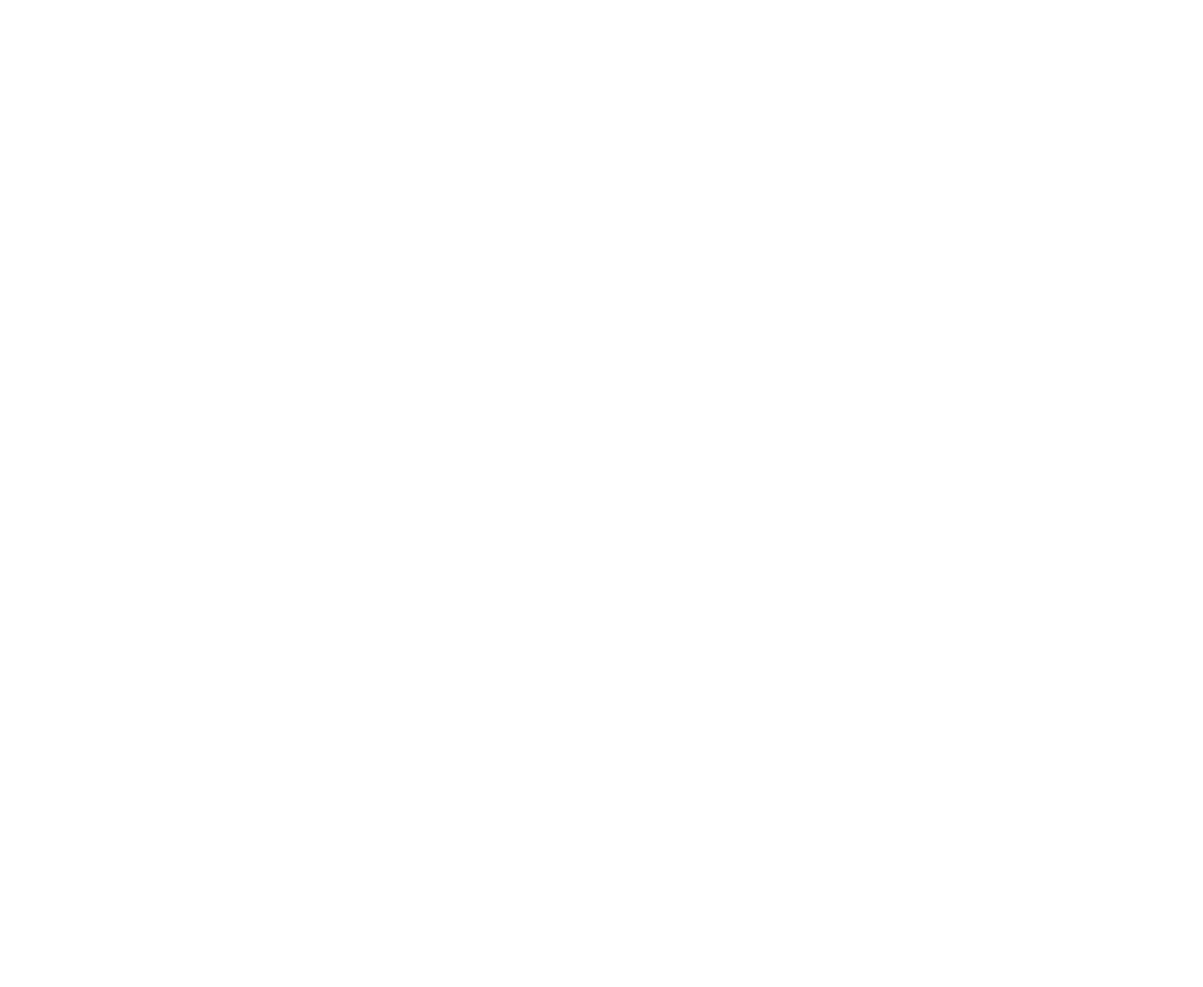
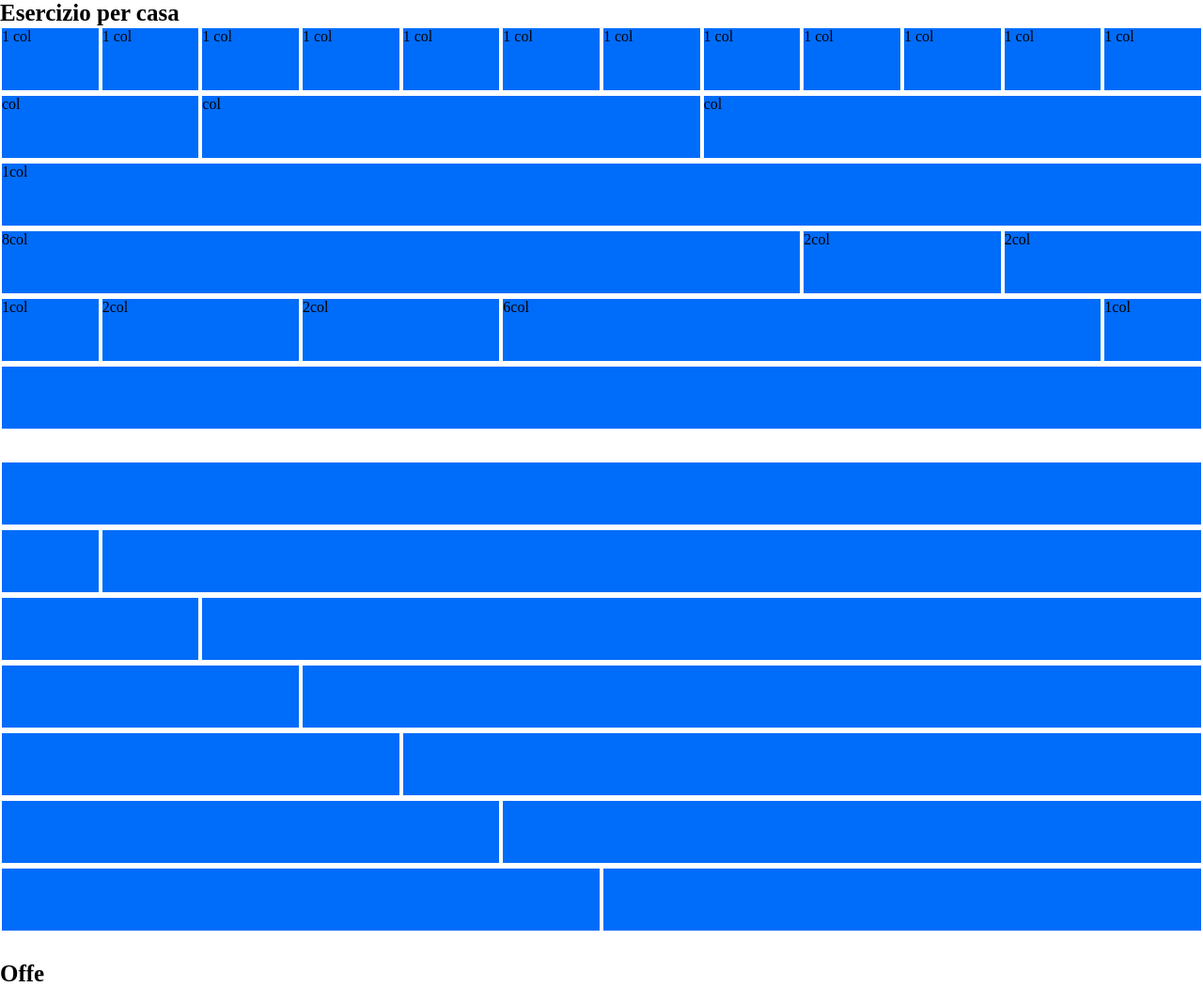
Before and after one commit to GianMarcoPimentel/html-css-12bool, a plain HTML site: page index.html in a window 1280 px wide. Shown: the whole page at 94% size. Before the commit the page ends 800 px from the top, so only its background shows below. Drawn offline with Linux system fonts and the light colour scheme.

Commit message:
Fine disposizione metà esercizio, mancano contenitori verdi

```diff
--- a/css/12bool.css
+++ b/css/12bool.css
@@ -3,57 +3,77 @@
     padding: 0;
     box-sizing: border-box;
 }
-
+.container {
+    max-width: 100%;
+    margin: 0px;
+}
 .row {
     display: flex;
     flex-direction: row;
     flex-wrap: wrap;
+    margin-bottom: 2px;
+
+}
+.mb{
+    margin-bottom: 30px;
+}
+/* test */
+[class*="col-"] {
+    background-color: #006CFA;
+    border: 2px solid white;
+    height: 70px;
 }
 
+.justify-center{
+    justify-content: center;
+}
+.align-center{
+    align-items: center;
+}
 /* Impostazione selettori colonne */
 .col-1 {
-    flex-basis: calc((100% / 12));
-    max-width: calc((100% / 12));
+    flex-basis: calc((100% / 12 ));
+    max-width: calc((100% / 12 ));
 }
 
 .col-2 {
-    flex-basis: calc((100% / 12) *  2);
-    max-width: calc((100% / 12) *  2);
+    flex-basis: calc((100% / 12) *  2 );
+    max-width: calc((100% / 12) *  2 );
 }
 
 .col-3 {
-    flex-basis: calc((100% / 12) *  3);
-    max-width: calc((100% / 12) *  3);
+    flex-basis: calc((100% / 12) *  3 );
+    max-width: calc((100% / 12) *  3 );
 }
 
 .col-4 {
-    flex-basis: calc((100% / 12) *  4);
-    max-width: calc((100% / 12) *  4);
+    flex-basis: calc((100% / 12) *  4 );
+    max-width: calc((100% / 12) *  4 );
 }
 
 .col-5 {
-    flex-basis: calc((100% / 12) *  5);
-    max-width: calc((100% / 12) *  5);
+    flex-basis: calc((100% / 12) *  5 );
+    max-width: calc((100% / 12) *  5 );
 }
 
 .col-6 {
-    flex-basis: calc((100% / 12) *  6);
-    max-width: calc((100% / 12) *  6);
+    flex-basis: calc((100% / 12) *  6 );
+    max-width: calc((100% / 12) *  6 );
 }
 
 .col-7 {
-    flex-basis: calc((100% / 12) *  7);
-    max-width: calc((100% / 12) *  7);
+    flex-basis: calc((100% / 12) *  7 );
+    max-width: calc((100% / 12) *  7 );
 }
 
 .col-8 {
-    flex-basis: calc((100% / 12) *  8);
-    max-width: calc((100% / 12) *  8);
+    flex-basis: calc((100% / 12) *  8 );
+    max-width: calc((100% / 12) *  8 );
 }
 
 .col-9 {
-    flex-basis: calc((100% / 12) *  9);
-    max-width: calc((100% / 12) *  9);
+    flex-basis: calc((100% / 12) *  9 );
+    max-width: calc((100% / 12) *  9 );
 }
 
 .col-10 {
@@ -68,11 +88,11 @@
 }
 
 .col-12 {
-    flex-basis: calc((100% / 12) * 12);
-    max-width: calc((100% / 12) * 12);
+     flex-basis: calc((100% / 12) * 12 );
+     max-width: calc((100% / 12) * 12 );
 }
 
-/* Impostazione offsets colonne */
+ /* Impostazione offsets colonne */
 
 .offset-1 {
     margin-left: calc(100% / 12 * 1);
--- a/css/style.css
+++ b/css/style.css
@@ -0,0 +1,3 @@
+h1{
+    font-size: 25px;
+}
--- a/index.html
+++ b/index.html
@@ -12,5 +12,143 @@
 </head>
 <body>
 
+        <h1>Esercizio per casa</h1>
+
+    <div class="container">
+
+        <div class="row">
+            <div class="col-1">
+                1 col
+            </div>
+            <div class="col-1">
+                1 col
+            </div>
+             <div class="col-1">
+                1 col
+            </div>
+            <div class="col-1">
+                1 col
+            </div>
+             <div class="col-1">
+                1 col
+            </div>
+            <div class="col-1">
+                1 col
+            </div>
+            <div class="col-1">
+                1 col
+            </div>
+            <div class="col-1">
+                1 col
+            </div>
+            <div class="col-1">
+                1 col
+            </div>
+            <div class="col-1">
+                1 col
+            </div>
+            <div class="col-1">
+                1 col
+            </div>
+            <div class="col-1">
+                1 col
+            </div>
+        </div>
+        <div class="row">
+            <div class="col-2">
+                col
+            </div>
+            <div class="col-5">
+                col
+            </div>
+            <div class="col-5">
+                col
+            </div>
+        </div>
+        <div class="row">
+            <div class="col-12">
+                1col
+            </div>
+        </div>
+        <div class="row">
+            <div class="col-8">
+                8col
+            </div>
+            <div class="col-2">
+                2col
+            </div>
+            <div class="col-2">
+                2col
+            </div>
+        </div>
+        <div class="row">
+            <div class="col-1">
+                1col
+            </div>
+            <div class="col-2">
+                2col
+            </div>
+            <div class="col-2">
+                2col
+            </div>
+            <div class="col-6">
+                6col
+            </div>
+            <div class="col-1">
+                1col
+            </div>
+        </div>
+        <div class="row">
+            <div class="col-12 mb">
+                <!-- <div class="col-12">
+                    <div class="col-2 green">
+                        Nested
+                    </div>
+                    <div class="col-2 green">
+                        Nested
+                    </div>
+                    <div class="col-8 green">
+                        Nested
+                    </div>
+                </div>
+                <div class="col-12">
+                    <div class="col-6 green">
+                        Nested
+                    </div>
+                    <div class="col-6 green">
+                        Nested
+                    </div>
+                </div> -->
+            </div>
+        </div>
+        <div class="row">
+        <div class="col-12"></div>
+        </div>
+        <div class="row">
+            <div class="col-1"></div>
+            <div class="col-11"></div>
+        </div>
+        <div class="row">
+            <div class="col-2"></div>
+            <div class="col-10"></div>
+        </div>
+        <div class="row">
+            <div class="col-3"></div>
+            <div class="col-9"></div>
+        </div>
+        <div class="row">
+            <div class="col-4"></div>
+            <div class="col-8"></div>
+        </div>
+        <div class="row">
+            <div class="col-5"></div>
+            <div class="col-7"></div>
+        </div>
+        <div class="row mb">
+            <div class="col-6"></div>
+            <div class="col-6"></div>
+        </div>
+    </div>
+    <h1>Offe</h1>
 </body>
 </html>
```
